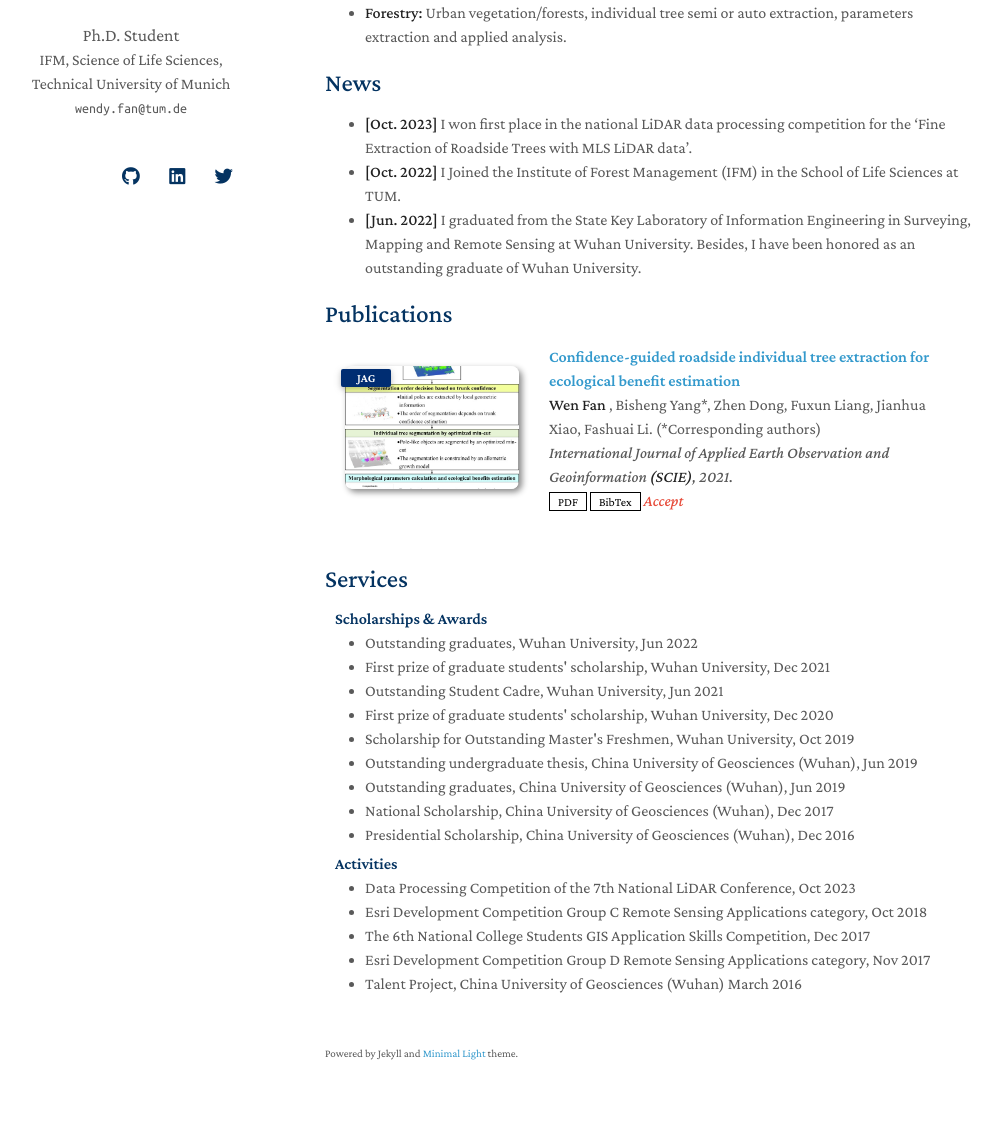
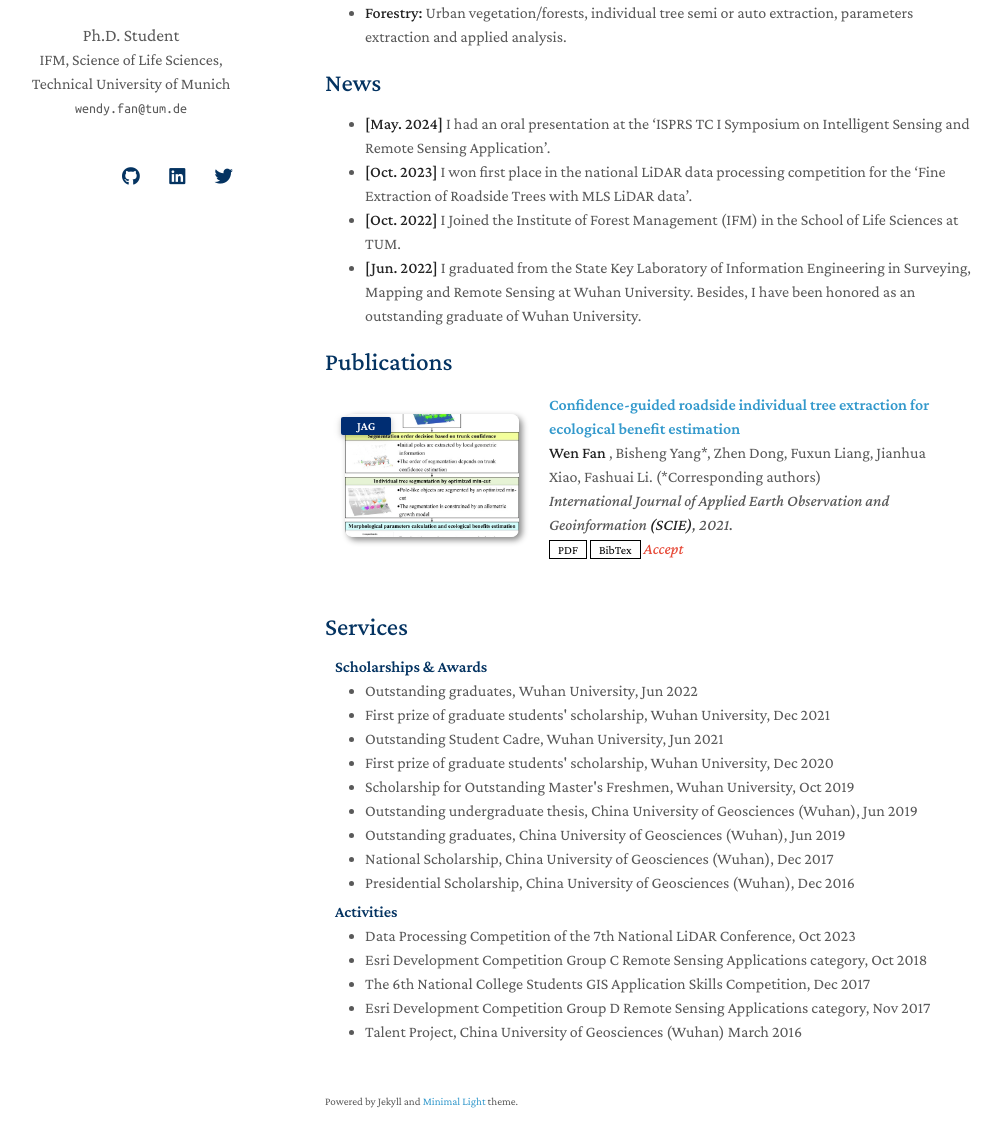
Before and after one commit to wfan0502/wfan0502, a Jekyll site: the page built from index.md, in a window 1280 px wide and 1400 px high. Shown: the part 218-1365 px from the top of the window, without its empty margins (145-1146 px from the left). Built offline with Jekyll 4.4.1, drawn with Linux system fonts in a browser that asks for light colours; nearby versions of some CDN libraries; a style sheet for code colours, icons or effects is not loaded; our own code applies the rules of GitHub Pages for plain Markdown files.

Commit message:
Update index.md

```diff
--- a/index.md
+++ b/index.md
@@ -13,6 +13,7 @@ I am a Ph.D. student at Technical University of Munich (TUM).
 
 ## News
 
+- **[May. 2024]** I had an oral presentation at the 'ISPRS TC I Symposium on Intelligent Sensing and Remote Sensing Application'.
 - **[Oct. 2023]** I won first place in the national LiDAR data processing competition for the 'Fine Extraction of Roadside Trees with MLS LiDAR data'.
 - **[Oct. 2022]** I Joined the Institute of Forest Management (IFM) in the School of Life Sciences at TUM.
 - **[Jun. 2022]** I graduated from the State Key Laboratory of Information Engineering in Surveying, Mapping and Remote Sensing at Wuhan University. Besides, I have been honored as an outstanding graduate of Wuhan University.
```
